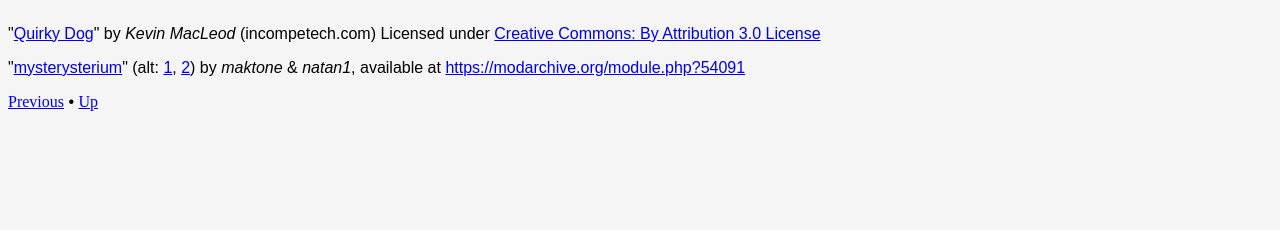
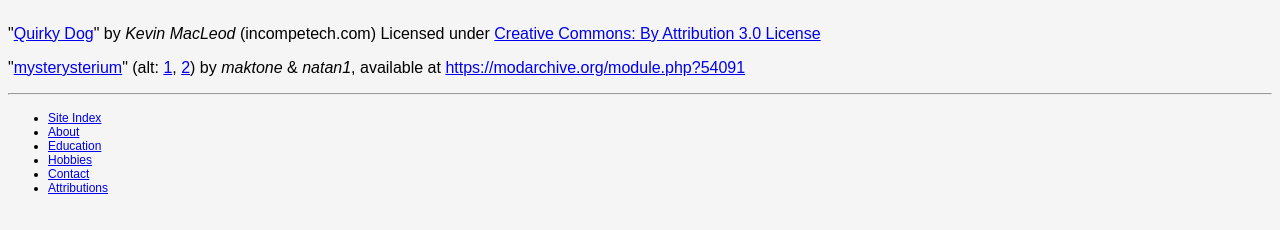
Before and after one commit to Atlas48/web-cv, a plain HTML site: page attrib.html in a window 1280 px wide. Shown: the part 174-404 px from the top of the page. Drawn offline with Linux system fonts and the light colour scheme.

Commit message:
update repo

```diff
--- a/attrib.html
+++ b/attrib.html
@@ -19,7 +19,15 @@
   </p>
 </div>
 <div class="end">
-<a href="contact.html">Previous</a>&nbsp;&bull;&nbsp;<a href="index.html">Up</a>
+<hr />
+<ul>
+<li><a href="index.html">Site Index</a></li>
+<li><a href="about.html">About</a></li>
+<li><a href="education.html">Education</a></li>
+<li><a href="hobbies.html">Hobbies</a></li>
+<li><a href="contact.html">Contact</a></li>
+<li><a href="attrib.html">Attributions</a></li>
+</ul>
 </div>
 </body>
 </html>
--- a/style.css
+++ b/style.css
@@ -8,8 +8,7 @@
 h1.no-fontface, h2.no-fontface {font-family:"Lucida Grande", "Lucida Sans Unicode", "Lucida Sans", "DejaVu Sans", Verdana, sans-serif;}
 pre		{font-family: 'Fira Mono', monospace; background: black; color:#0f0; size:10}
 pre.no-fontface { font-family: Consolas, "Andale Mono", "Lucida Console", "Lucida Sans Typewriter", Monaco, "Courier New", monospace;}
-table, tr, td {border: 1px solid black;}
-audio {margin:auto}
+table, tr, td, th {border: 1px solid black;}
 /*class stuff*/
 .end > a {font-family: serif; size:10px;}
 img.no-webp[src$=wepb] { display: none; }
```
Also changed, not shown: about.html (+1 -1 lines), index.html (+3 -1 lines).
